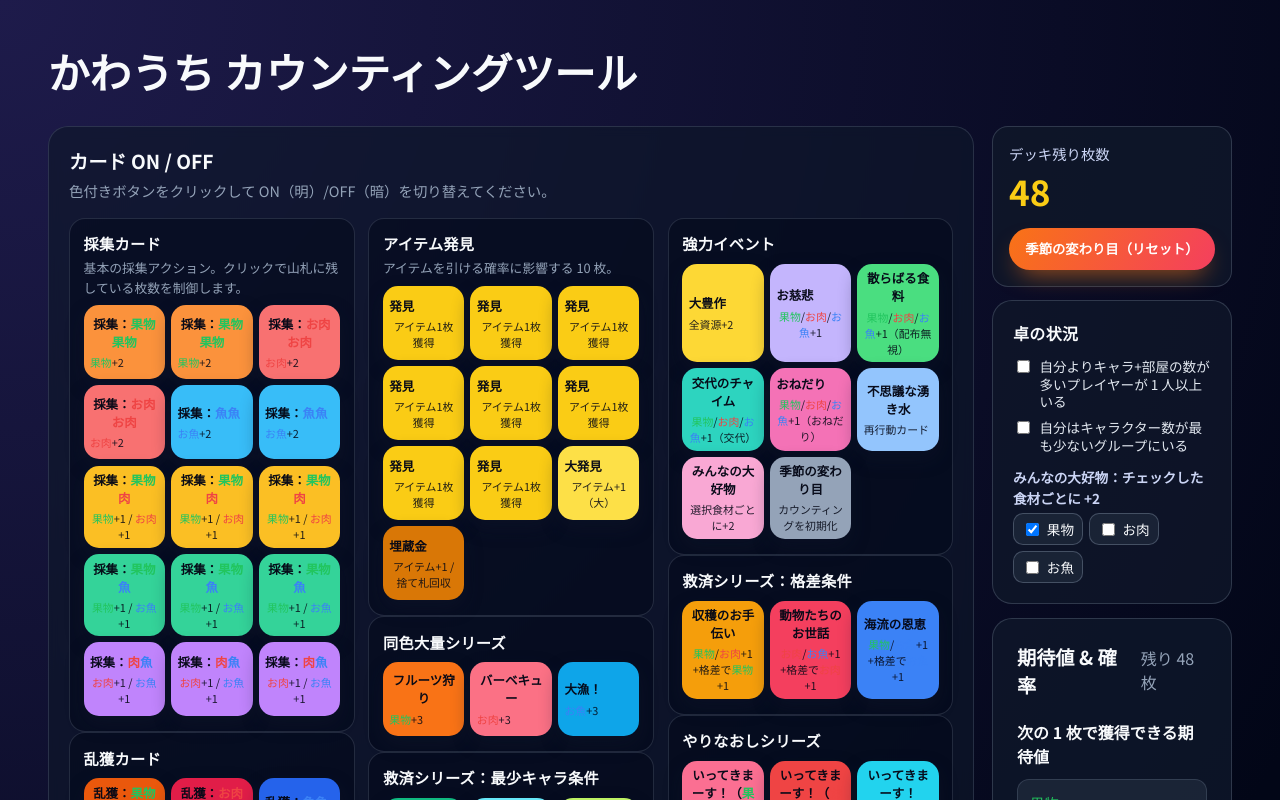
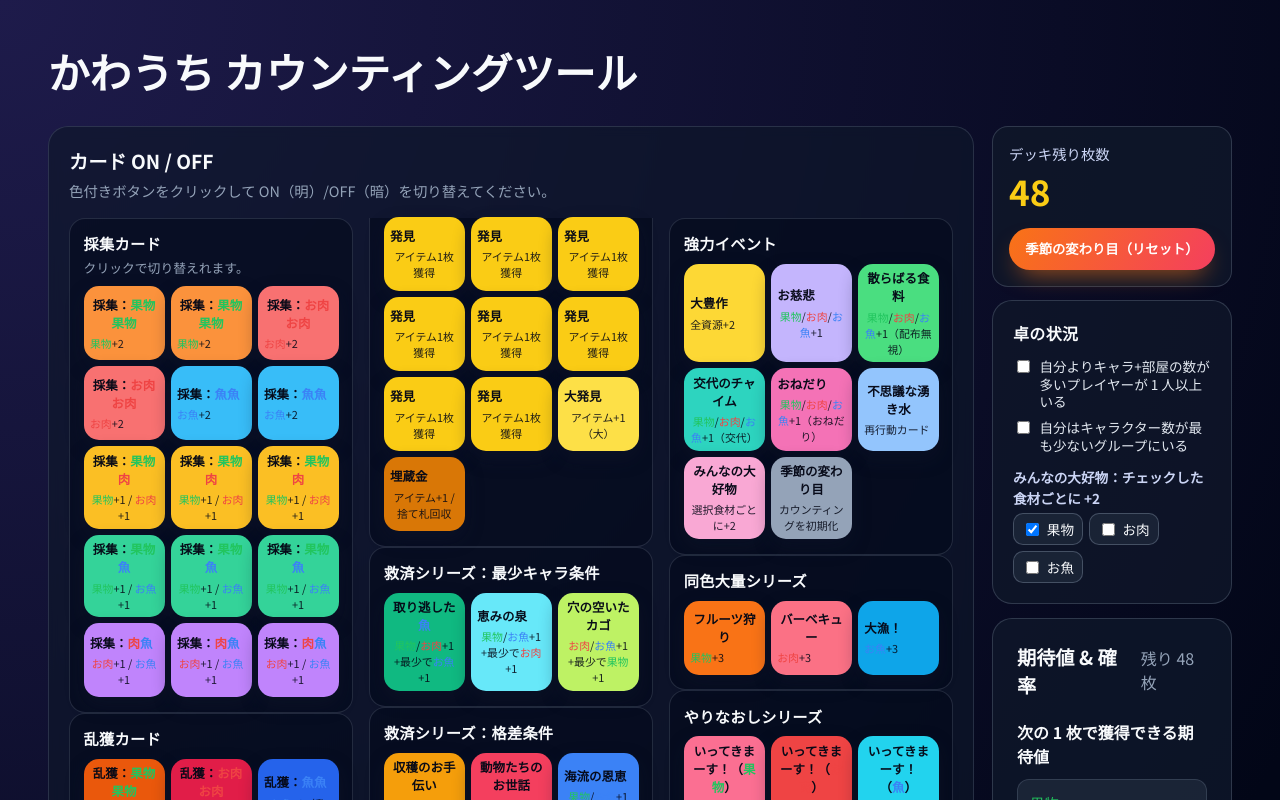
Before and after one commit to pikachu0310/kawauchi-counting-tool, a React (Vite) app: page / in a window 1280 px wide. Shown: the top 800 px of the page. Built offline with nearby package versions, Linux system fonts and the light colour scheme.

Commit message:
feat: ちょい手直し

```diff
--- a/src/components/CardGrid.module.css
+++ b/src/components/CardGrid.module.css
@@ -23,7 +23,7 @@
 
 .groupStack {
   column-count: 3;
-  column-gap: 0.85rem;
+  column-gap: 1rem;
 }
 
 .group {
--- a/src/data/cardDefinitions.ts
+++ b/src/data/cardDefinitions.ts
@@ -18,7 +18,7 @@ export const cardGroups: CardGroup[] = [
   {
     id: "general_gather",
     title: "採集カード",
-    description: "基本の採集アクション。クリックで山札に残している枚数を制御します。",
+    description: "クリックで切り替えれます。",
   },
   {
     id: "general_overhunt",
@@ -27,23 +27,22 @@ export const cardGroups: CardGroup[] = [
   {
     id: "item_discovery",
     title: "アイテム発見",
-    description: "アイテムを引ける確率に影響する 10 枚。",
-  },
-  {
-    id: "mono_resource",
-    title: "同色大量シリーズ",
   },
   {
     id: "relief_min_char",
     title: "救済シリーズ：最少キャラ条件",
   },
   {
+    id: "relief_higher_char",
+    title: "救済シリーズ：格差条件",
+  },
+  {
     id: "power_events",
     title: "強力イベント",
   },
   {
-    id: "relief_higher_char",
-    title: "救済シリーズ：格差条件",
+    id: "mono_resource",
+    title: "同色大量シリーズ",
   },
   {
     id: "go_again",
```
